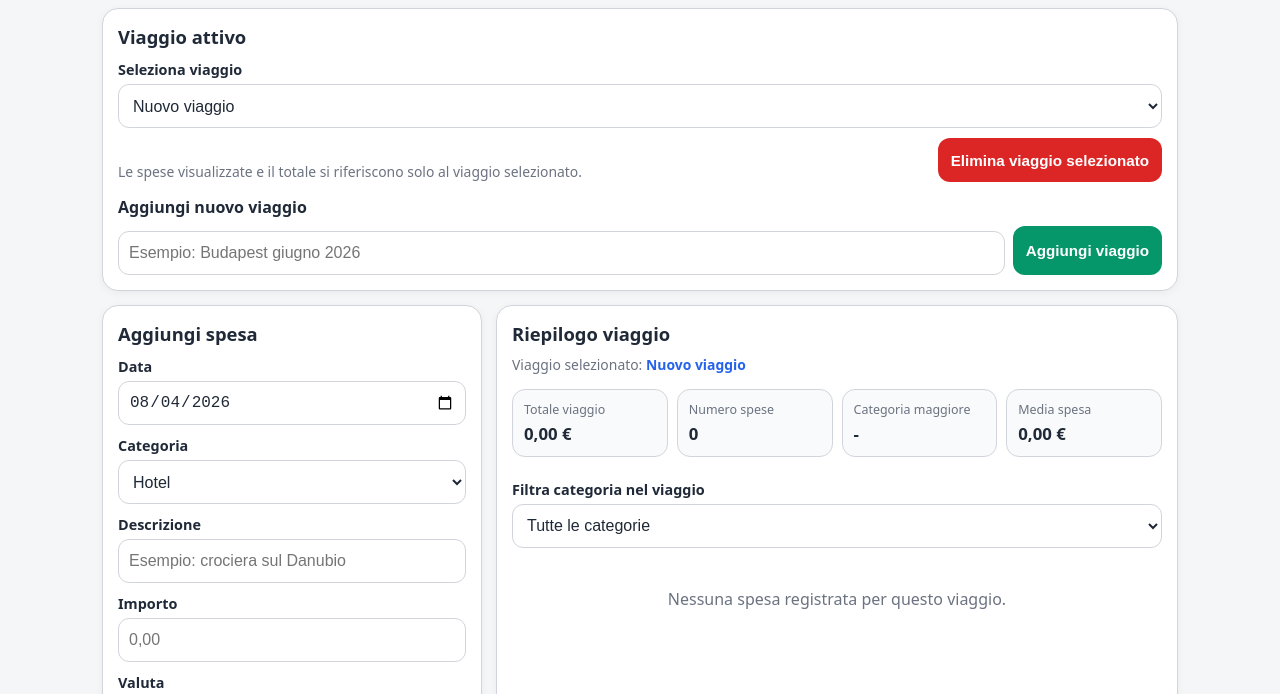
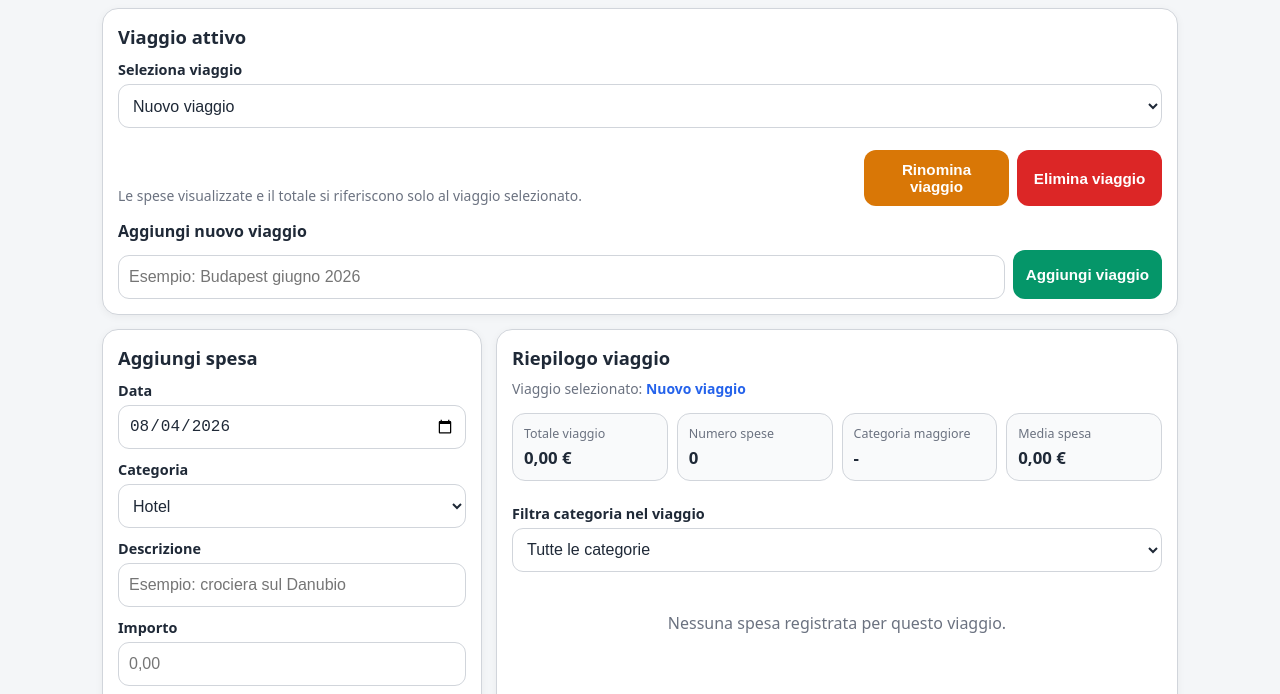
Before and after one commit to Stef630/Spese-Viaggi, a plain HTML site: page index.html in a window 1280 px wide. Shown: the part 74-768 px from the top of the page. Drawn offline with Linux system fonts and the light colour scheme.

Commit message:
Aggiungi rinomina dei viaggi

```diff
--- a/index.html
+++ b/index.html
@@ -348,7 +348,10 @@
 
       <div class="trip-actions-row">
         <div class="expense-meta">Le spese visualizzate e il totale si riferiscono solo al viaggio selezionato.</div>
-        <button class="btn-danger" onclick="deleteTrip()">Elimina viaggio selezionato</button>
+        <div class="actions">
+          <button class="btn-warning" onclick="renameTrip()">Rinomina viaggio</button>
+          <button class="btn-danger" onclick="deleteTrip()">Elimina viaggio</button>
+        </div>
       </div>
 
       <h3>Aggiungi nuovo viaggio</h3>
@@ -607,6 +610,40 @@
       document.getElementById("newTripName").value = "";
 
       cancelEdit();
+      save();
+      renderTripSelect();
+      render();
+    }
+
+    function renameTrip() {
+      if (!activeTrip) {
+        alert("Nessun viaggio selezionato.");
+        return;
+      }
+
+      const oldName = activeTrip;
+      const newName = prompt("Inserisci il nuovo nome del viaggio:", oldName)?.trim();
+
+      if (newName === undefined) return;
+
+      if (!newName) {
+        alert("Il nome del viaggio non può essere vuoto.");
+        return;
+      }
+
+      if (newName === oldName) return;
+
+      if (trips.includes(newName)) {
+        alert("Esiste già un viaggio con questo nome.");
+        return;
+      }
+
+      trips = trips.map(trip => trip === oldName ? newName : trip).sort();
+      expenses = expenses.map(item =>
+        item.trip === oldName ? { ...item, trip: newName } : item
+      );
+      activeTrip = newName;
+
       save();
       renderTripSelect();
       render();
```
